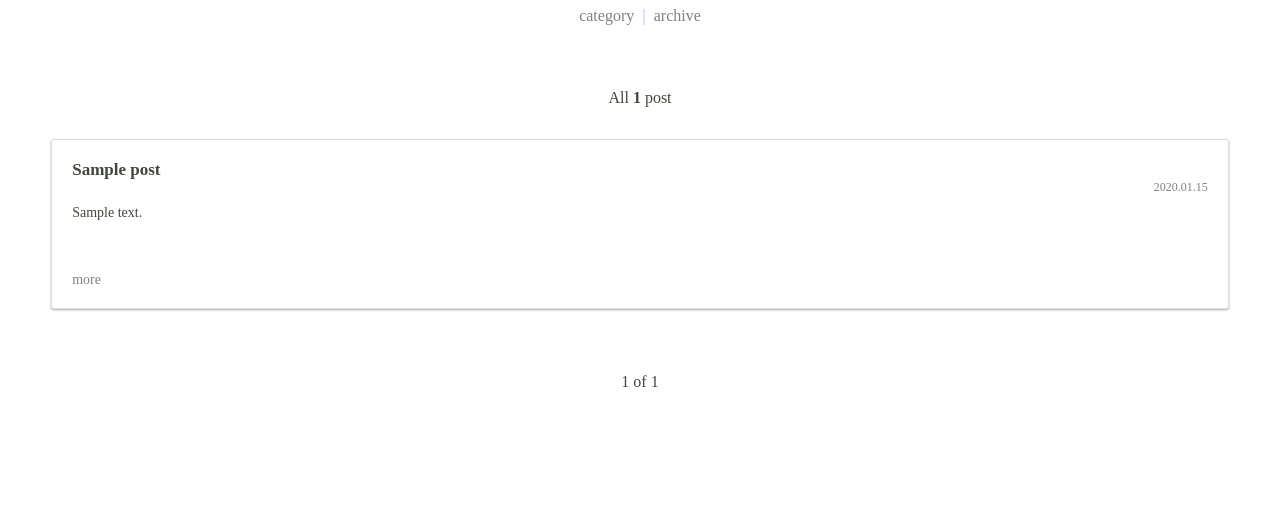
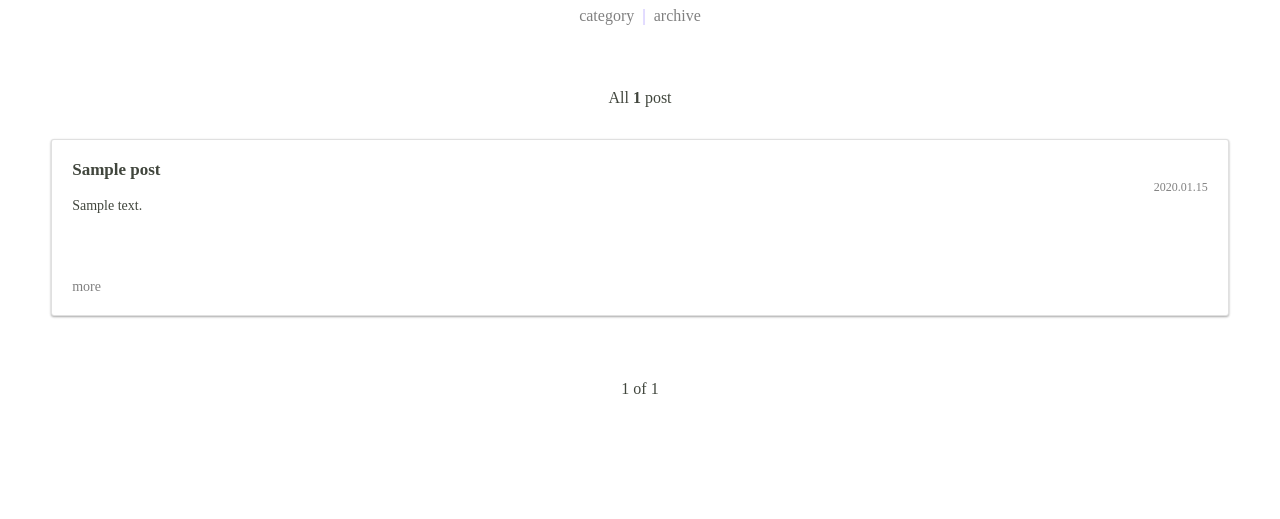
Before and after one commit to cloudysunny25/unknownstation, a Django app: template unknownstation/templates/unknownstation/index.html in a window 1280 px wide. Shown: the part 229-748 px from the top of the page. Run offline with Django 3.2, Linux system fonts and the light colour scheme; the template is opened without the code that fills it: most values are stand-ins (such as "Sample title", 1, 10 or a date in 2020); some libraries are stand-ins or nearby versions; some web fonts are replaced.

Commit message:
edit css(ellipsis)

```diff
--- a/unknownstation/static/unknownstation/css/style.css
+++ b/unknownstation/static/unknownstation/css/style.css
@@ -6,6 +6,7 @@ html,body {
     padding:0;
     height:100%;
     color: #41463D;
+    font-size: 100%;
 }
 
 
@@ -364,7 +365,7 @@ a:hover{
 
 .preview_content{
   width: auto;
-  height: 4.8em;
+  height: 6em;
   display: -webkit-box;
   -webkit-line-clamp: 4;
   -webkit-box-orient: vertical;
@@ -372,9 +373,10 @@ a:hover{
   text-overflow: ellipsis;
   overflow: hidden;
   white-space: normal;
-  line-height: 1.2em;
-  padding-top: 10px;
+  line-height: 1.5em;
+  /*padding-top: 10px;*/
   font-size: 14px;
+  -webkit-text-size-adjust:none;
 }
 
 #more{
```
